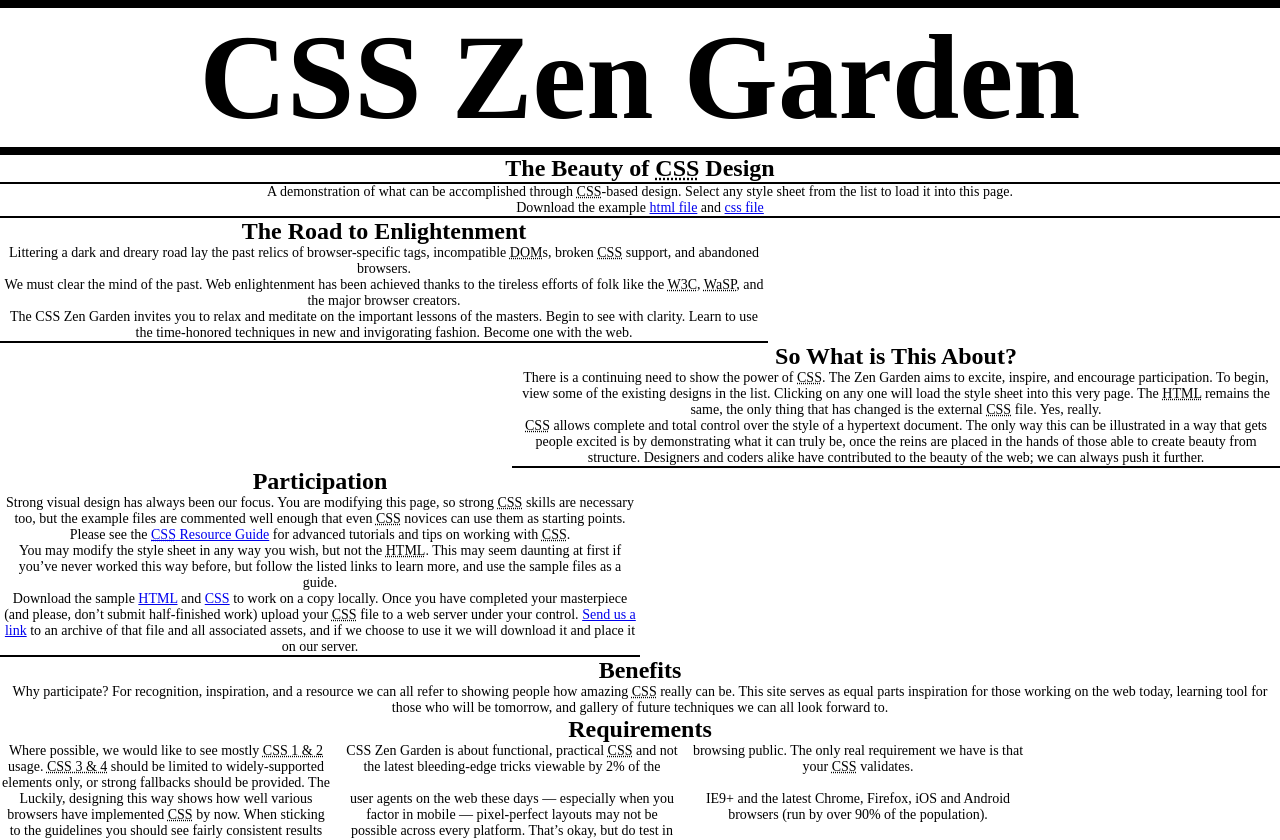
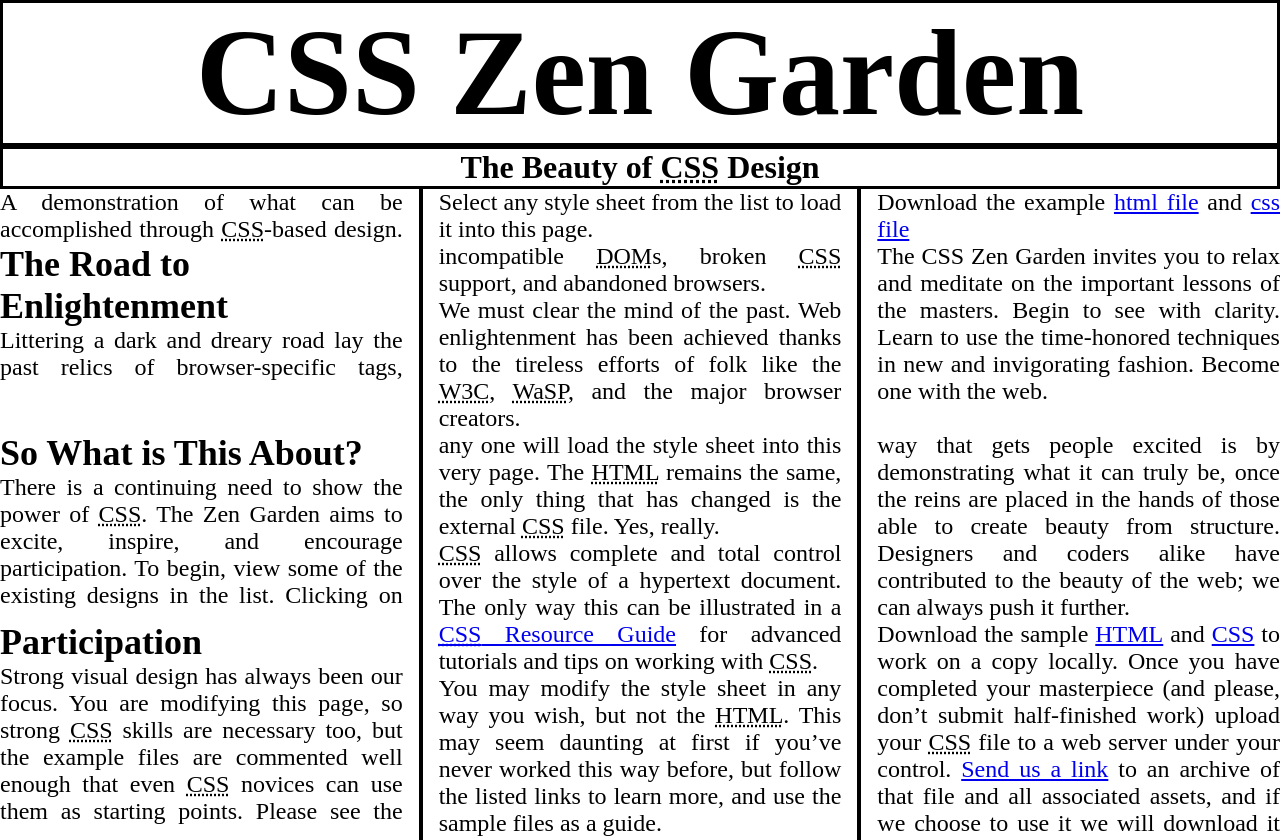
Before and after one commit to Daniel-Nkunga/Intro-to-Web-Apps-Class, a plain HTML site: page static/CSS Zen Garden_ The Beauty of CSS Design.html in a window 1280 px wide. Shown: the top 840 px of the page. Drawn offline with Linux system fonts and the light colour scheme.

Commit message:
Update style.css

```diff
--- a/static/style.css
+++ b/static/style.css
@@ -1,54 +1,43 @@
 *{
     font-family: 'Playfair Display';
     margin: 0px;
+    text-align: justify;
+}
+a{
+    font-family: 'Broadway';
+
+}
+
+/*Page Title*/
+h1{
+    font-size: 122px;
     text-align: center;
-}
-h1, h2, h3, section{
-    text-align: center;
-}
-h1{
+    border: 24px 0px 4px 0px;
     border-color: black;
     border-style: solid;
-    border-width: 8px 0px 8px 0px;
-    font-size: 121px;
 }
 h2{
+    font-size: 32px;
+    text-align: center;
+    border: 0px 0px 8px 0px;
     border-color: black;
     border-style: solid;
-    border-width: 0px 0px 2px 0px;
+}
+
+/*Article Formating*/
+[role = "article"]{
     font-size: 24px;
+    column-count: 3;
+    column-rule: solid black 4px;
+    column-gap: 36px;
+}
+.column1{
+    width: 20%;
 }
 h3{
-    font-size: 24px;
+    text-align: left;
+    font-size: 36px;
 }
-[role = "article"]{
-    border-color: black;
-    border-style: solid;
-    border-width: 0px 0px 2px 0px;
-    font-size: 24px;
+.summary{
+    column-span: none;
 }
-.preamble{
-    width: 60%;
-}
-[role = "article"]{
-    font-size: 14px;
-}
-.explanation{
-    width: 60%;
-    margin-left: 40%;
-    margin-right: 0%;
-}
-.participation{
-    width: 50%;
-}
-.benefits{
-    width: 50%;
-    text-align: right;
-    display: inline;
-    /* border: 0px 0px 2px 0px; */ /*Funky*/
-}
-.requirements p{
-    column-count: 3;
-    width: 80%;
-    border-right: 2px;
-}
```
